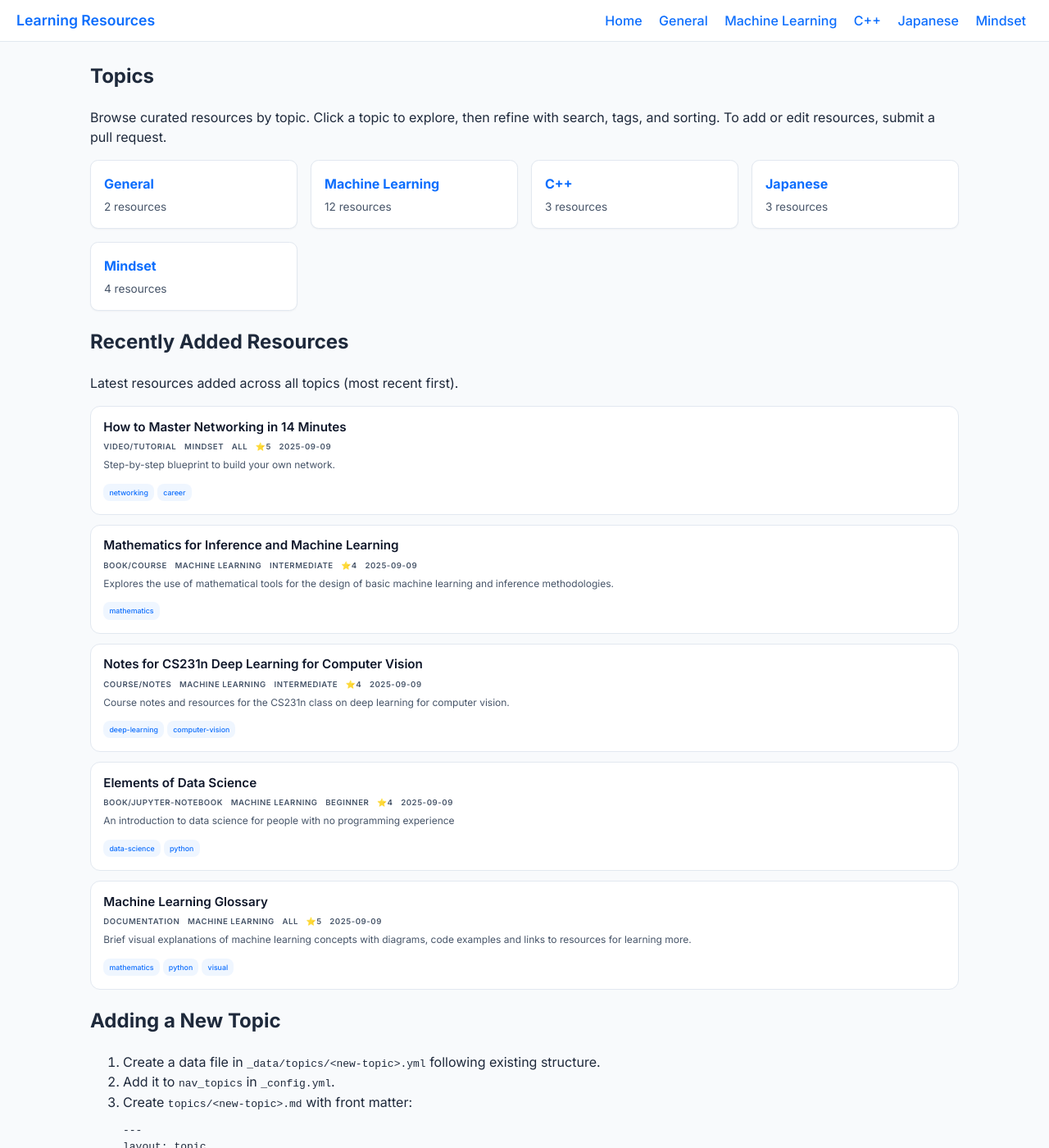
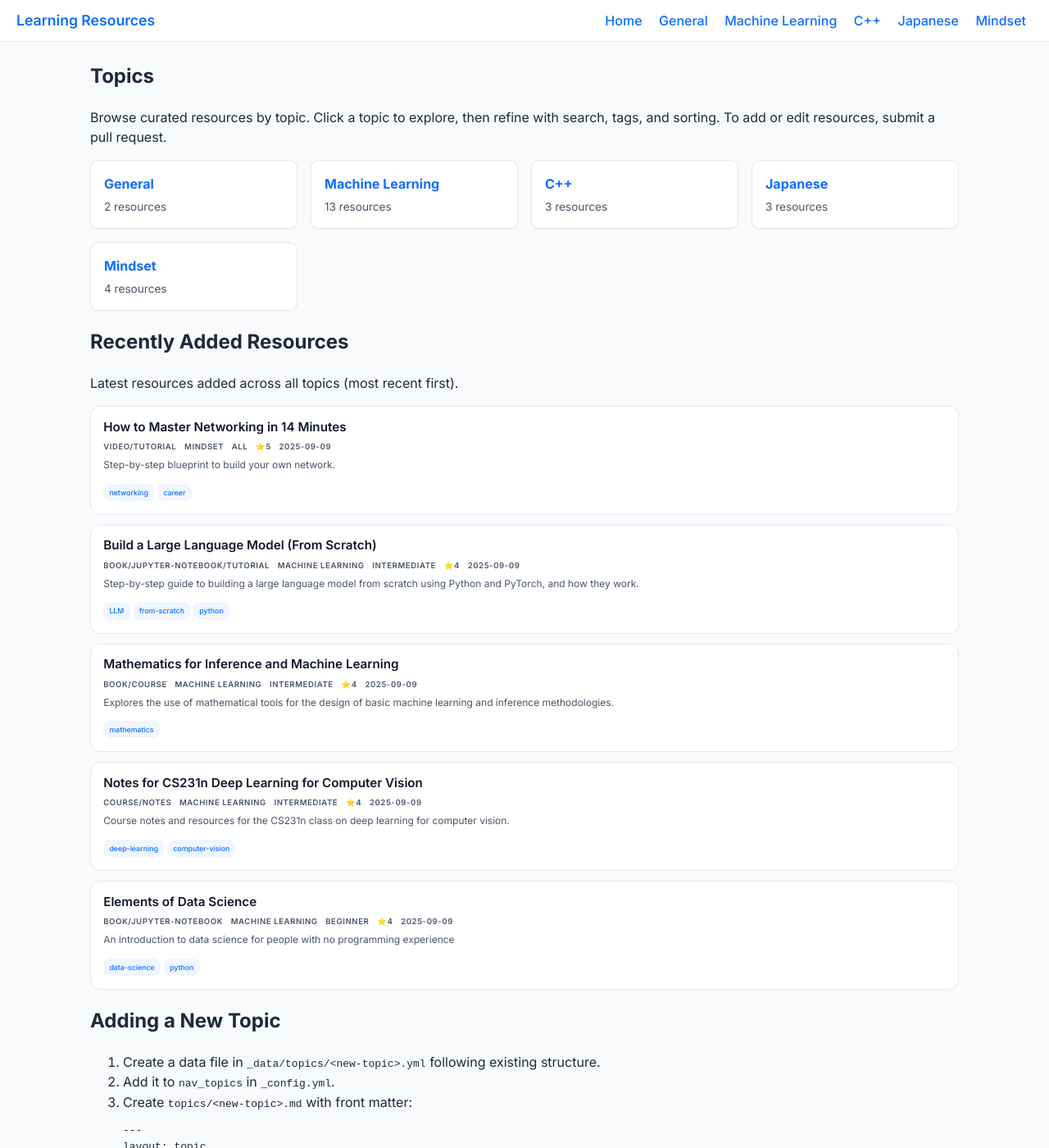
Before and after one commit to malsuryc/resources, a Jekyll site: the page built from index.md, in a window 1280 px wide and 1400 px high. Shown: the whole window at 82% size. Built offline with Jekyll 4.4.1, drawn with Linux system fonts in a browser that asks for light colours.

Commit message:
update resources

```diff
--- a/_data/topics/machine-learning.yml
+++ b/_data/topics/machine-learning.yml
@@ -95,3 +95,11 @@ resources:
     level: intermediate
     added: 2025-09-09
     rating: 4
+  - title: Build a Large Language Model (From Scratch)
+    url: https://github.com/rasbt/LLMs-from-scratch.git
+    description: Step-by-step guide to building a large language model from scratch using Python and PyTorch, and how they work.
+    tags: [LLM, from-scratch, python]
+    types: [book, jupyter-notebook, tutorial]
+    level: intermediate
+    added: 2025-09-09
+    rating: 4
```
